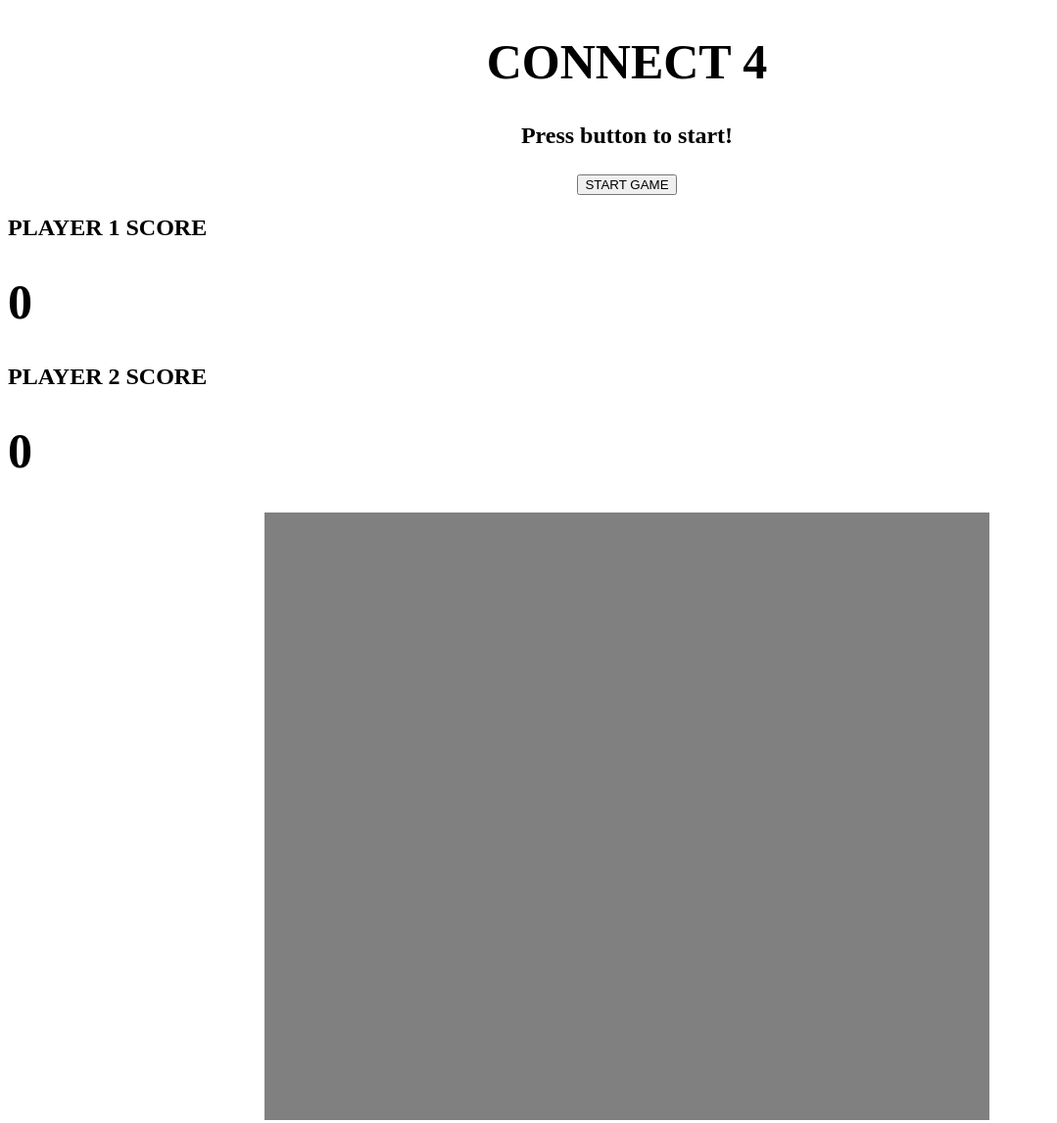
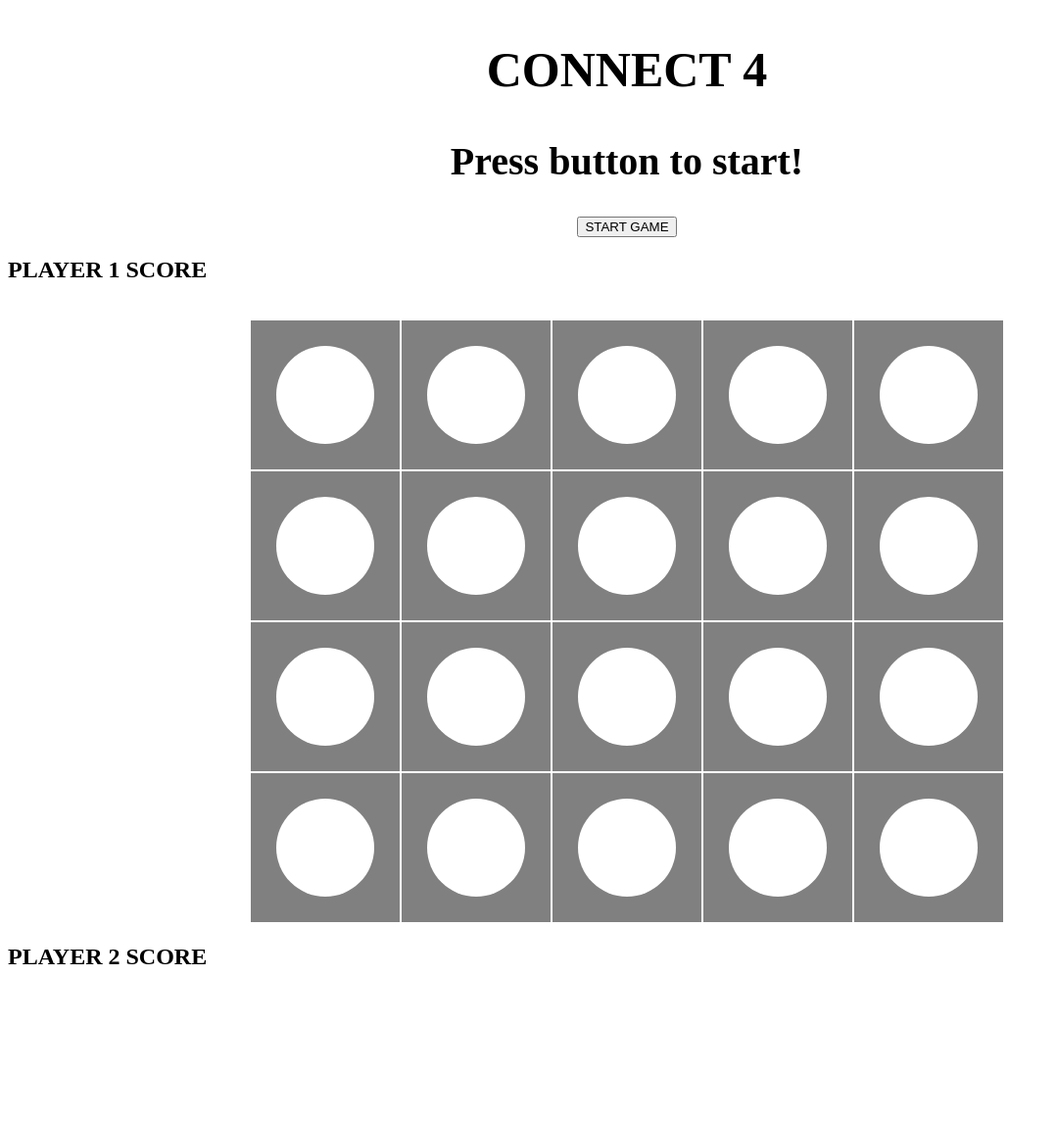
Before and after one commit to oleomark/CONNECT4, a plain HTML site: page index.html in a window 1280 px wide. Shown: the whole page at 98% size, without its empty margins (0-1079 px from the left). After the commit the page ends 1034 px from the top, so only its background shows below. Drawn offline with Linux system fonts and the light colour scheme.

Commit message:
Finishing core html + half of the JS functions needed

```diff
--- a/index.html
+++ b/index.html
@@ -9,40 +9,51 @@
         <script defer src = "script.js"></script>
     </head>
     <body>
-        <main>
+        <section id="central-header">
             <h1 id="game-name">CONNECT 4</h1>
             <h2 id="display-header">Press button to start!</h2>
-            <h2 id="main-button"><button>START GAME</button></h2>
+            <button>START GAME</button>
+        </section>
+        <main>
+            <section id="player-1-display">
                 <h2>PLAYER 1 SCORE</h2>
-                 <h1 id="player-1-score">0</h1>
-                    <h2>PLAYER 2 SCORE</h2>
-                    <h1 id="player-2-score">0</h1>
+                <h1 id="player-1-score"></h1>
+            </section>
 
-                <div class ="grid"></div>
-                        <div class="cell"></div>
-                        <div class="cell"></div>
-                        <div class="cell"></div>
-                        <div class="cell"></div>
-                        <div class="cell"></div>
-
-                        <div class="cell"></div>
-                        <div class="cell"></div>
-                        <div class="cell"></div>
-                        <div class="cell"></div>
-                        <div class="cell"></div>
-
-                        <div class="cell"></div>
-                        <div class="cell"></div>
-                        <div class="cell"></div>
-                        <div class="cell"></div>
-                        <div class="cell"></div>
-
-                        <div class="cell"></div>
-                        <div class="cell"></div>
-                        <div class="cell"></div>
-                        <div class="cell"></div>
-                        <div class="cell"></div>
-
+            <table id ="board">
+                <tr class="row1">
+                    <td id="0"class="column-1"><div></div></td>
+                    <td id="1"class="column-2"><div></div></td>
+                    <td id="2"class="column-3"><div></div></td>
+                    <td id="3"class="column-4"><div></div></td>
+                    <td id="4"class="column-5"><div></div></td>
+                </tr>
+                <tr id="row2">
+                    <td id="5"class="column-1"><div></div></td>
+                    <td id="6"class="column-2"><div></div></td>
+                    <td id="7"class="column-3"><div></div></td>
+                    <td id="8"class="column-4"><div></div></td>
+                    <td id="9"class="column-5"><div></div></td>
+                </tr>
+                <tr id="row3">
+                    <td id="10"class="column-1"><div></div></td>
+                    <td id="11"class="column-2"><div></div></td>
+                    <td id="12"class="column-3"><div></div></td>
+                    <td id="13"class="column-4"><div></div></td>
+                    <td id="14"class="column-5"><div></div></td>
+                </tr>
+                <tr id="row4">
+                    <td id="15"class="column-1"><div></div></td>
+                    <td id="16"class="column-2"><div></div></td>
+                    <td id="17"class="column-3"><div></div></td>
+                    <td id="18"class="column-4"><div></div></td>
+                    <td id="19"class="column-5"><div></div></td>
+                </tr>
+            </table>
+            <section id="player-2-display">
+                <h2>PLAYER 2 SCORE</h2>
+                <h1 id="player-2-score"></h1>
+            </section>
         </main>
     </body>
-</html>
+    </html>
--- a/script.js
+++ b/script.js
@@ -1,38 +1,96 @@
-/*----- constants -----*/
 // - PLAYER & WINNER
-const currentPlayer = 1;
-const winner = 0;
+let currentPlayer = 1;
+let winner = 0;
 // - Color value for each player
-// - Winning combination of the array
+const colors = {
+    '1': "red",
+    '-1': "blue"
+};
+// - Winning combination
+const winningCondition = [
+    [0, 1, 2, 3],
+    [1, 2, 3, 4],
+    [5, 6, 7, 8],
+    [6, 7, 8, 9],
+    [10, 11, 12, 13],
+    [11, 12, 13, 14],
+    [15, 16, 17, 18],
+    [16, 17, 18, 19],
+    [0, 5, 10, 15],
+    [1, 6, 11, 16],
+    [2, 7, 12, 17],
+    [3, 8, 13, 18],
+    [4, 9, 14, 19],
+    [0, 6, 12, 18],
+    [1, 7, 13, 19],
+    [4, 8, 12, 16],
+    [3, 7, 11, 15],
+];
 
 /*----- app's state (variables) -----*/
 // - The Board's slots (The 20 cells)
+const cells = document.querySelectorAll('#board td' )
 // - Display header for whos TURN is it
 // - Display header/text for a winner or tie
 // - The winner
+let board, turn;
 
 
 /*----- cached element references -----*/
 // HTML elements that will be manipulated
 const p1ScoreEl = document.querySelector('#player-1-score');
 const p2ScoreEl = document.querySelector('#player-2-score');
+const mainHeaderEl = document.querySelector('#display-header');
 //Header text to change between players and game results
 
 /*----- event listeners -----*/
 //      button to start the game
+document.querySelector('button').addEventListener('click', gameStart);
 //      click grid/slot selection
+const cellClicked = document.querySelector("#board").cellClicked.addEventListener("click");
+
 
 /*----- functions -----*/
 //Initialize function to start the game (which will display player 1's turn)
+function initialize() {
+    scores = {
+        p1: 0,
+        p2: 0,
+    };
+    cells = null;
+    turn = 1;
+    winner = null;
+    render();
+}
+
+function gameStart()
 //Function to display whos turn is it by text (Player 1's Turn)
+   // initiate a null variable, during game intiate change the p1
 //Function to fill grid slot with color by players choice
+function changeCellColor() // or class?
 //Function to change player after input
+function switchPlayer(currentPlayer) {
+    if (currentPlayer === 'p1') {
+        player = 'p2';
+    } else {
+        player = 'p1';
+    }
+}
 //Function to check if that grid slot is taken, return null
+function checkCell()
 //          Repeat Above 3
 //Function to check winning combinations
+function checkWinCondition()
 //Function to display results if win/tie/fullboard
 //Function to reset game/clear board
+function restartGame()
 
+function render() {
+    p1ScoreEl.textContent = scores.p1;
+    p2ScoreEl.textContent = scores.p2;
+}
+
+initialize();
 
 
 // 1) Upon loading the game it should:
@@ -57,3 +115,8 @@ const p2ScoreEl = document.querySelector('#player-2-score');
 //                          - then display tie/play again
 // 4) Handle a player clicking the start game button again
 //                   - game resets
+
+// ICEBOX STUFF WOULD BE
+// - Different grid sizes
+// - Playing vs the CP
+//
--- a/style.css
+++ b/style.css
@@ -1,28 +1,42 @@
-#game-name {
+
+#central-header{
+    text-align: center;
     color: black;
-    font-size: 50px;
-    text-align: center;
 }
 
-#display-header {
-    text-align: center;
+#display-header{
+    font-size: 40px;
 }
 
-#main-button {
-    text-align: center;
-}
 h1 {
     color: black;
     font-size: 50px;
 }
 
-.grid{
-    display: grid;
-    grid-template-columns: (5, 90px);
-    grid-template-rows: (4, 90px);
-    width: 740px;
-    height: 620px;
+#player-1-display{
+    display: flex;
+    justify-content: flex-start;
+}
+
+table {
     margin: 0 auto;
-    justify-content: center;
+  }
+
+td {
     background-color: gray;
+    height: 150px;
+    width: 150px;
+  }
+
+td div {
+  margin: 0 auto;
+  height: 100px;
+  width: 100px;
+  border-radius: 50%;
+  pointer-events: none;
+  background-color: white;
 }
+
+#player-2-display{
+    display: flex;
+}
```
